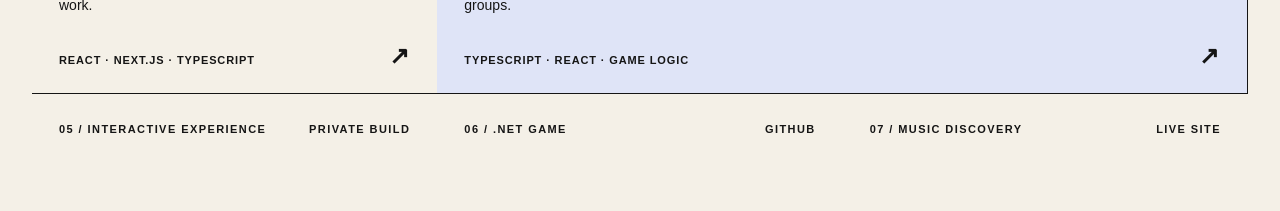
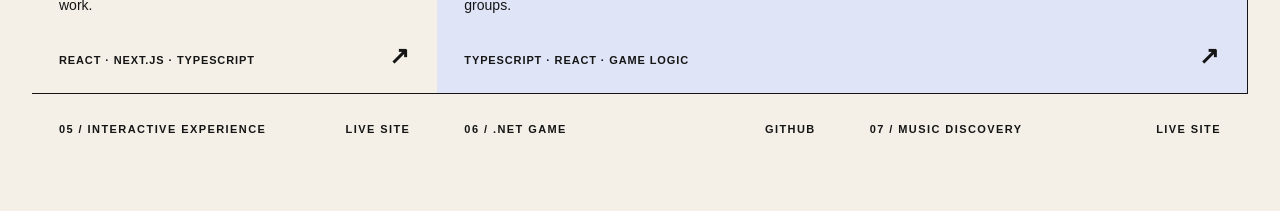
Before and after one commit to jneberhard/portfolio, a Next.js app: page / in a window 1280 px wide. Shown: the part 1220-1431 px from the top of the page. Built offline with nearby package versions, Linux system fonts and the light colour scheme.

Commit message:
update 2

```diff
--- a/app/page.tsx
+++ b/app/page.tsx
@@ -47,11 +47,11 @@ const projects = [
     number: "05",
     title: "Snake Game",
     category: "Interactive experience",
-    status: "Private build",
+    status: "Live site",
     description:
       "A modern take on the arcade classic, focused on responsive controls, clear feedback, and replayability.",
     technologies: ["JavaScript", "Canvas", "UI state"],
-    href: "https://github.com/jneberhard?tab=repositories",
+    href: "https://snake-garden.vercel.app/",
     featured: false,
   },
   {
```
Also changed, not shown: 1 other file (tests, documents, lock files or other folders).
